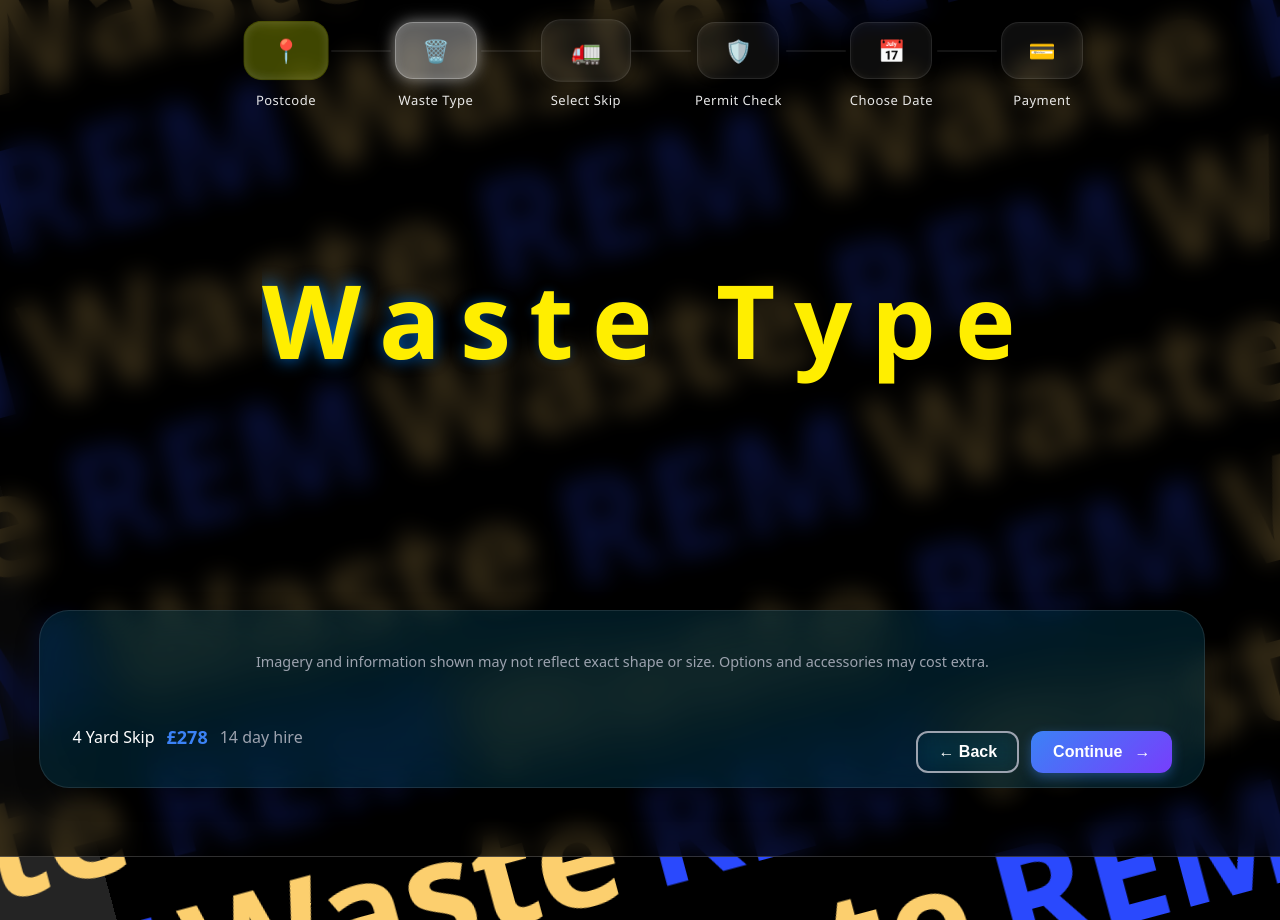
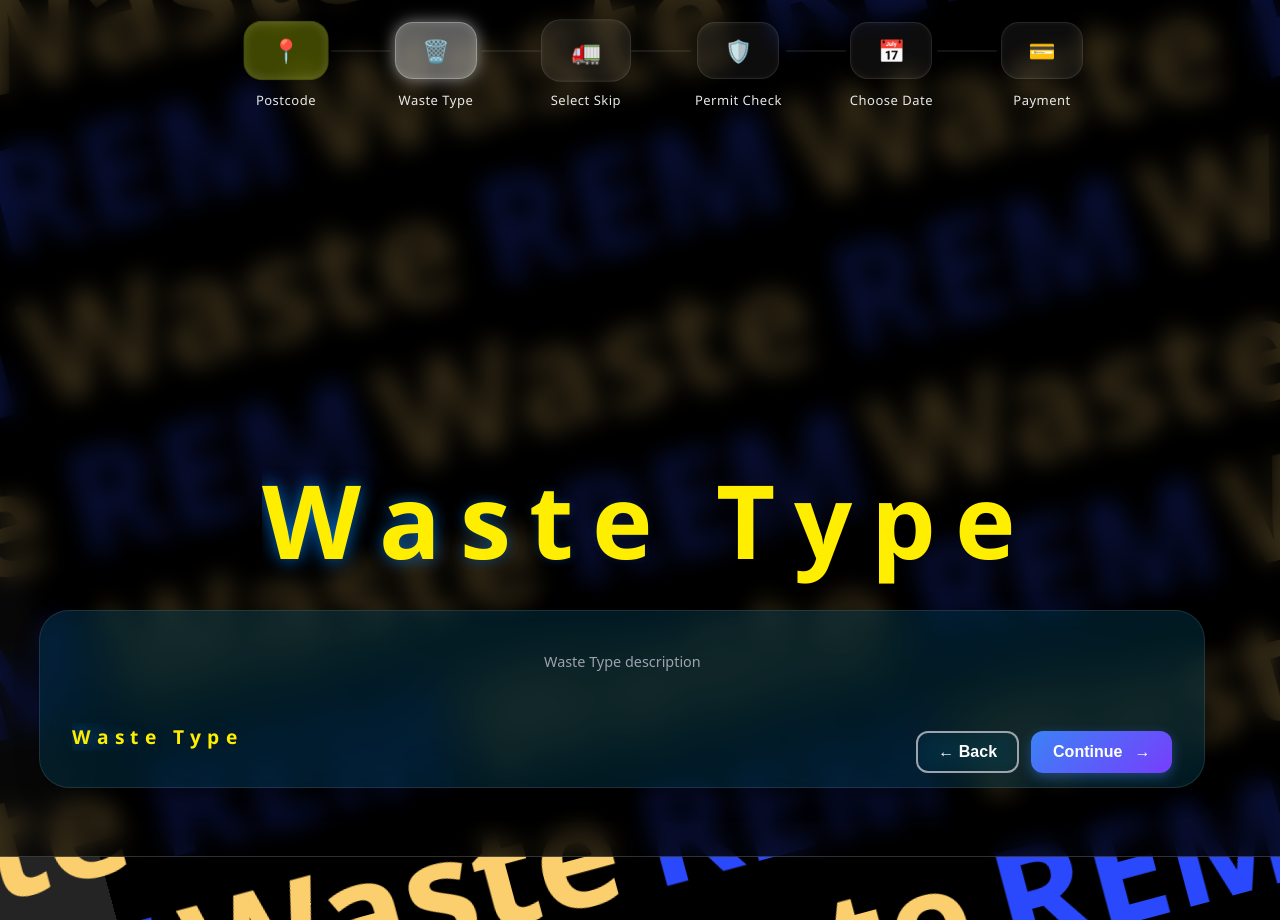
Before and after one commit to 1-aminadab/Select_Skip, a React (Vite) app: page / in a window 1280 px wide. Both pictures are taken after a click on the button "← Back". Built offline with nearby package versions, Linux system fonts and the light colour scheme.

Commit message:
progress contex used on other steps

```diff
--- a/src/components/SummaryBar.tsx
+++ b/src/components/SummaryBar.tsx
@@ -3,6 +3,7 @@ import { gsap } from 'gsap';
 import styles from './styles/SummaryBar.module.css';
 import { useProvider } from '../context/AppContext';
 import { steps } from '../data/steps';
+import TextAnimation from './atom/TextAnimation';
 
 const SummaryBar: React.FC = () => {
   const { selectedSkip, progress, decrementProgress, incrementProgress } = useProvider();
@@ -54,20 +55,29 @@ const SummaryBar: React.FC = () => {
       };
     }
   }, [lastScrollY]);
-
+  const selectSkip = progress === 2;
   return (
     <div className={styles.fixedBar} ref={barRef} style={{ display: show ? 'flex' : 'none' }}>
       <div className={styles.summaryContainer}>
         <p className={styles.notice}>
-          Imagery and information shown may not reflect exact shape or size. Options and accessories may cost extra.
+          {
+            selectSkip ? 'Imagery and information shown may not reflect exact shape or size. Options and accessories may cost extra.' :
+            steps[progress].label + ' description'
+          }
         </p>
 
         <div className={styles.content}>
-          <div className={styles.skipInfo}>
+          {
+            selectSkip ? <div className={styles.skipInfo}>
             <span className={styles.skipTitle}>{selectedSkip?.size} Yard Skip</span>
             <span className={styles.skipPrice}>£{selectedSkip?.price_before_vat}</span>
             <span className={styles.skipDuration}>{selectedSkip?.hire_period_days} day hire</span>
+          </div> :
+          <div>
+          <TextAnimation text={steps[progress].label} size={'clamp(1rem, 1.5vw, 2rem)'}/>
           </div>
+          }
+
 
           <div className={styles.buttonGroup}>
             <button
--- a/src/components/atom/TextAnimation.css
+++ b/src/components/atom/TextAnimation.css
@@ -1,14 +1,13 @@
 .insane-container {
-  height: 50vh;
   display: flex;
   justify-content: center;
   align-items: center;
-  background: radial-gradient(ellipse at center, #111 0%, #000 100%);
   overflow: hidden;
 }
 
 .text {
-  font-size: clamp(2rem, 8vw, 8rem); /* Responsive from 2rem up to 8rem */  font-weight: 800;
+  font-size: clamp(2rem, 8vw, 8rem); /* Responsive from 2rem up to 8rem */
+  font-weight: 800;
   font-family: "Segoe UI", Tahoma, Geneva, Verdana, sans-serif;
   letter-spacing: 0.2rem;
   display: flex;
--- a/src/components/atom/TextAnimation.tsx
+++ b/src/components/atom/TextAnimation.tsx
@@ -4,9 +4,10 @@ import "./TextAnimation.css";
 
 interface TextAnimationProps {
   text: string;
+  size: string;
 }
 
-const TextAnimation: React.FC<TextAnimationProps> = ({ text }) => {
+const TextAnimation: React.FC<TextAnimationProps> = ({ text, size }) => {
   const containerRef = useRef<HTMLDivElement>(null);
 
   useEffect(() => {
@@ -50,7 +51,7 @@ const TextAnimation: React.FC<TextAnimationProps> = ({ text }) => {
 
   return (
     <div className="insane-container">
-      <div className="text" ref={containerRef}>
+      <div className="text" ref={containerRef} style={{ fontSize:size }}>
         {[...text].map((char, i) => (
           <span className="char" key={i}>
             {char === " " ? "\u00A0" : char}
```
